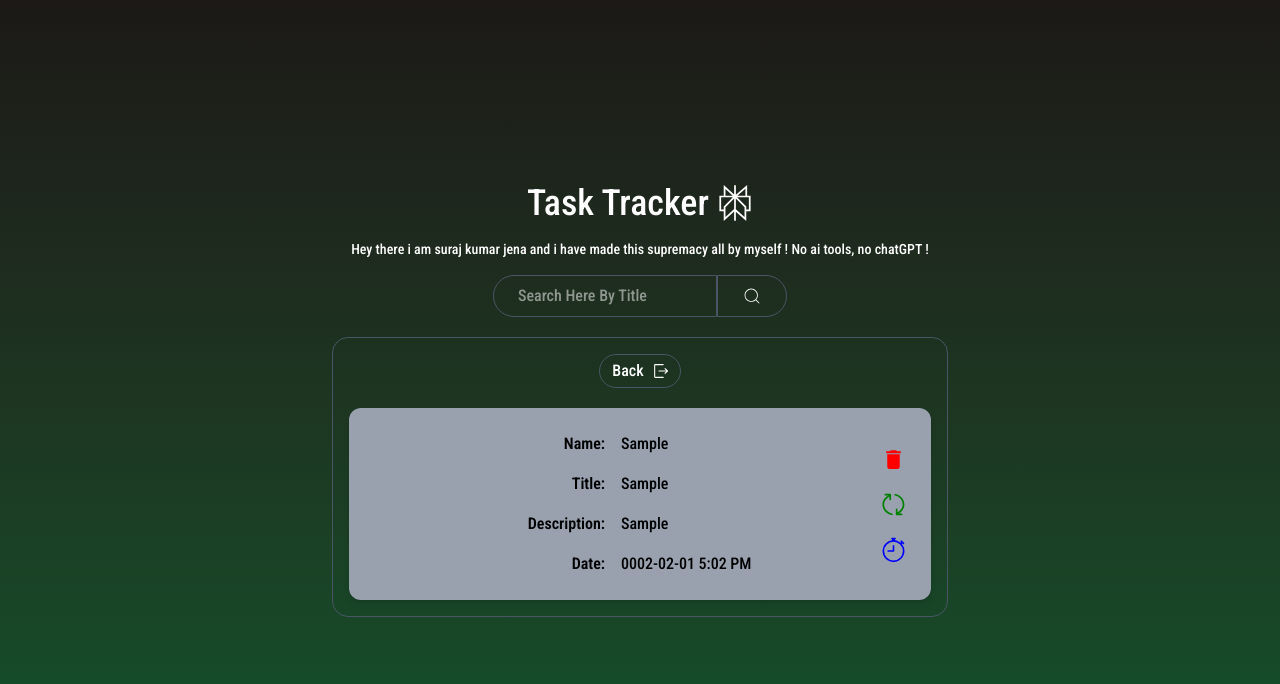
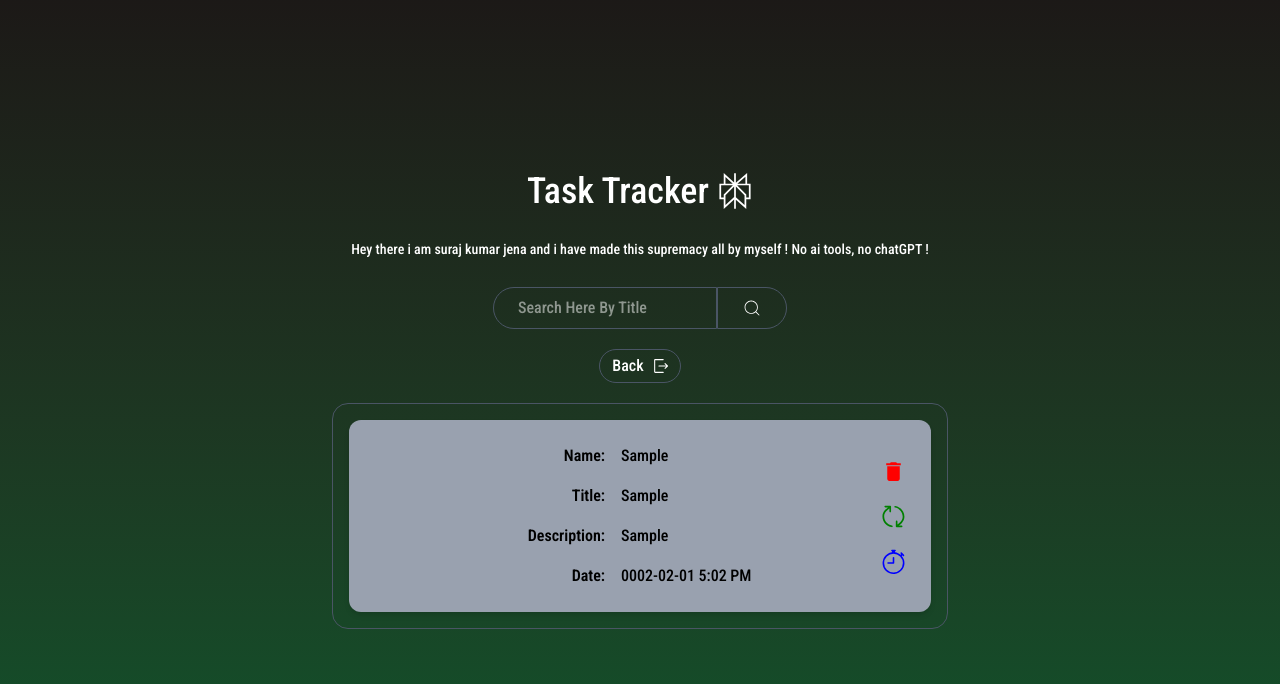
Before and after one commit to jenasuraj/TaskMate, a React (Vite) app: page / in a window 1280 px wide. Both pictures are taken after typing "Sample", "Sample", "Sample" into the empty fields and a click on the button "Submit". Shown: the top 684 px of the page. Built offline with nearby package versions, Linux system fonts and the light colour scheme.

Commit message:
refactor: splitted code

```diff
--- /dev/null
+++ b/src/components/Dashboard.jsx
@@ -0,0 +1,42 @@
+import React from 'react'
+import { MdDelete } from "react-icons/md";
+import { RxUpdate } from "react-icons/rx";
+import { BsStopwatch } from "react-icons/bs";
+
+const Dashboard = ({finalData}) => {
+
+  return (
+ <section className='w-full flex flex-col gap-5 border border-gray-600 p-4 rounded-2xl lg:w-1/2 h-auto items-center justify-center'>
+  {!finalData.length == 0 ? (
+   <div className='flex gap-2 flex-col w-full'>
+   {finalData.map((item,index)=>{
+    return(
+  <div key={index} className='flex flex-col lg:flex-row bg-gray-400 w-full h-auto px-4 py-6 rounded-xl  gap-5 shadow-md'>
+  <div className='grid grid-cols-2 gap-4'>
+    <p className='font-semibold text-right'>Name:</p>
+    <p className='text-left'>{item.name}</p>
+
+    <p className='font-semibold text-right'>Title:</p>
+    <p className='text-left'>{item.title}</p>
+
+    <p className='font-semibold text-right'>Description:</p>
+    <p className='text-left w-60 h-auto '>{item.description}</p>
+
+    <p className='font-semibold text-right'>Date:</p>
+    <p className='text-left'>{item.date}</p>
+  </div>
+  <div className='flex flex-row lg:flex-col gap-5 justify-center  items-center'>
+    <button><MdDelete color='red' size={25}/></button>
+    <button><RxUpdate color='green' size={25}/></button>
+    <button><BsStopwatch color='blue' size={25}/></button>
+  </div>
+</div>
+    )
+   })}
+   </div>
+  ):<p className='text-white text-sm'>Nothing to show here !, Try adding some tasks </p>}
+  </section>
+  )
+}
+
+export default Dashboard
--- /dev/null
+++ b/src/components/FormPage.jsx
@@ -0,0 +1,67 @@
+import React from 'react'
+import { useState } from 'react'
+
+const FormPage = ({setDashboard,setFinalData}) => {
+    const [formData,setFormData] = useState({
+        name:'',title:'',description:'',date:'0002-02-01T17:02'
+      })
+
+  const handleChange = (e)=>{
+    const {name,value} = e.target
+    setFormData(prev=>({...prev,[name]:value}))
+  }
+
+  const checkAmPm = (check)=>{
+    const checkArr = check.split(":")
+    if (checkArr[0]<12) { return "AM" }
+    else { return "PM" }
+  }
+  const timeFixer = (time)=>{
+    let final = null
+    const actual = time.split(":")
+    const timeSlice = parseInt(actual[0])
+    if(timeSlice>12)
+      {
+        final = timeSlice-12
+        const mostFinal = String(final)+":"+actual[1]
+        return mostFinal
+      }
+      else{
+        return time
+      }
+  }
+  const RemoveT = (data) =>{
+    const tobe = data.date
+    const updated = tobe.split('T')
+    updated[1] = timeFixer(updated[1]) +" "+checkAmPm(updated[1])
+    const final = updated.join(' ')
+    const toBeSent = {...data,date:final}
+    //But in React or good JavaScript practices, we do not directly mutate objects. Instead,
+    // we use the spread operator to copy the object and update its values immutably.
+    return toBeSent
+  }
+
+  const handleSubmit = (e)=>{
+  e.preventDefault()
+  if(!formData.name || !formData.description || !formData.title || !formData.date){ return }
+  else{
+    setFinalData(prev=>[...prev,RemoveT(formData)])
+    setFormData({name:'',description:'',date:'',title:''})
+    setDashboard(true)
+  }
+  }
+
+  return (
+     <section>
+        <form className='flex flex-col gap-5 border border-gray-600 p-6 rounded-2xl' onClick={handleSubmit}>
+          <input name='name' type="text"  placeholder='Enter Name' value={formData.name} className='bg-white py-3 px-10 ' onChange={handleChange}/>
+          <input name='title' type="text" placeholder='Enter title' value={formData.title} className='bg-white py-3 px-10 ' onChange={handleChange}/>
+          <input name='description' type="text" placeholder='Enter Description' value={formData.description} className='bg-white py-3 px-10' onChange={handleChange}/>
+          <input name='date' type="datetime-local"  className='bg-white py-3 px-10 ' value={formData.date} onChange={handleChange}/>
+          <button className='bg-black text-white border border-gray-500 py-4 px-10 cursor-pointer' type='submit'>Submit</button>
+        </form>
+      </section>
+  )
+}
+
+export default FormPage
--- a/src/components/Home.jsx
+++ b/src/components/Home.jsx
@@ -1,116 +1,20 @@
 import React from 'react'
 import { useState } from 'react'
-import { RxExit } from "react-icons/rx";
-import { SiPerplexity } from "react-icons/si";
-import { MdDelete } from "react-icons/md";
-import { RxUpdate } from "react-icons/rx";
-import { BsStopwatch } from "react-icons/bs";
-import { CiSearch } from "react-icons/ci";
+import Static from './Static';
+import FormPage from './FormPage';
+import Dashboard from './Dashboard';
 
 const Home = () => {
-  const [formData,setFormData] = useState({
-    name:'',title:'',description:'',date:'0002-02-01T17:02'
-  })
+  const [dashboard,setDashboard] = useState(false)
   const [finalData,setFinalData] = useState([])
-  const [dashboard,setDashboard] = useState(false)
-
-  const handleChange = (e)=>{
-    const {name,value} = e.target
-    setFormData(prev=>({...prev,[name]:value}))
-  }
-
-  const checkAmPm = (check)=>{
-    const checkArr = check.split(":")
-    if (checkArr[0]<12) { return "AM" }
-    else { return "PM" }
-  }
-  const timeFixer = (time)=>{
-    let final = null
-    const actual = time.split(":")
-    const timeSlice = parseInt(actual[0])
-    if(timeSlice>12)
-      {
-        final = timeSlice-12
-        const mostFinal = String(final)+":"+actual[1]
-        return mostFinal
-      }
-      else{
-        return time
-      }
-  }
-  const RemoveT = (data) =>{
-    const tobe = data.date
-    const updated = tobe.split('T')
-    updated[1] = timeFixer(updated[1]) +" "+checkAmPm(updated[1])
-    const final = updated.join(' ')
-    const toBeSent = {...data,date:final}
-    //But in React or good JavaScript practices, we do not directly mutate objects. Instead,
-    // we use the spread operator to copy the object and update its values immutably.
-    return toBeSent
-  }
-
-  const handleSubmit = (e)=>{
-  e.preventDefault()
-  if(!formData.name || !formData.description || !formData.title || !formData.date){ return }
-  else{
-    setFinalData(prev=>[...prev,RemoveT(formData)])
-    setFormData({name:'',description:'',date:'',title:''})
-    setDashboard(true)
-  }
-  }
 
   return (
 <main className=" gap-5 bg-gradient-to-b from-stone-900 to-green-900 w-full min-h-screen flex items-center justify-center roboto-condensed-suraj p-6 flex-col">
-
-  <header className='text-white flex flex-col text-center gap-2 '>
-   <h1 className='text-4xl flex gap-2 items-center justify-center'>Task Tracker <SiPerplexity/></h1>
-   <p className='text-sm p-2'>Hey there i am suraj kumar jena and i have made this supremacy all by myself ! No ai tools, no chatGPT !</p>
-   <div className='flex justify-center  '>
-    <input placeholder='Search Here By Title' className='px-6 py-2 border border-gray-600 rounded-l-full'/>
-    <button className='px-6 py-2 border border-gray-600 rounded-r-full cursor-pointer'><CiSearch size={20} color='white'/></button>
-   </div>
-  </header>
-
+ <Static setDashboard={setDashboard} dashboard={dashboard}/>
  {!dashboard ? (
-   <section>
-    <form className='flex flex-col gap-5 border border-gray-600 p-6 rounded-2xl' onClick={handleSubmit}>
-      <input name='name' type="text"  placeholder='Enter Name' value={formData.name} className='bg-white py-3 px-10 ' onChange={handleChange}/>
-      <input name='title' type="text" placeholder='Enter title' value={formData.title} className='bg-white py-3 px-10 ' onChange={handleChange}/>
-      <input name='description' type="text" placeholder='Enter Description' value={formData.description} className='bg-white py-3 px-10' onChange={handleChange}/>
-      <input name='date' type="datetime-local"  className='bg-white py-3 px-10 ' value={formData.date} onChange={handleChange}/>
-      <button className='bg-black text-white border border-gray-500 py-4 px-10 cursor-pointer' type='submit'>Submit</button>
-    </form>
-  </section>
+  <FormPage setDashboard={setDashboard} setFinalData={setFinalData}/>
  ):(
-  <section className='w-full flex flex-col gap-5 border border-gray-600 p-4 rounded-2xl lg:w-1/2 h-auto items-center justify-center'>
-    <button className='py-1 px-3 w-fit bg-transparent cursor-pointer flex items-center gap-2 rounded-4xl border border-gray-600 text-white' onClick={()=>setDashboard(false)}>     Back  <RxExit/> </button>
-   <div className='flex gap-2 flex-col w-full'>
-   {finalData.map((item,index)=>{
-    return(
-  <div key={index} className='bg-gray-400 w-full h-auto px-4 py-6 rounded-xl flex gap-5 shadow-md'>
-  <div className='grid grid-cols-2 gap-4'>
-    <p className='font-semibold text-right'>Name:</p>
-    <p className='text-left'>{item.name}</p>
-
-    <p className='font-semibold text-right'>Title:</p>
-    <p className='text-left'>{item.title}</p>
-
-    <p className='font-semibold text-right'>Description:</p>
-    <p className='text-left w-60 h-auto '>{item.description}</p>
-
-    <p className='font-semibold text-right'>Date:</p>
-    <p className='text-left'>{item.date}</p>
-  </div>
-  <div className='flex flex-col gap-5 justify-center  items-center'>
-    <button><MdDelete color='red' size={25}/></button>
-    <button><RxUpdate color='green' size={25}/></button>
-    <button><BsStopwatch color='blue' size={25}/></button>
-  </div>
-</div>
-    )
-   })}
-   </div>
-  </section>
+  <Dashboard finalData={finalData} />
  )}
 </main>
   )
--- /dev/null
+++ b/src/components/Static.jsx
@@ -0,0 +1,22 @@
+import React from 'react'
+import { CiSearch } from "react-icons/ci";
+import { SiPerplexity } from "react-icons/si";
+import { RxExit } from "react-icons/rx";
+
+const Static = ({setDashboard,dashboard}) => {
+  return (
+    <>
+<header className='text-white flex flex-col text-center items-center gap-5 '>
+   <h1 className='text-4xl flex gap-2 items-center justify-center'>Task Tracker <SiPerplexity/></h1>
+   <p className='text-sm p-2'>Hey there i am suraj kumar jena and i have made this supremacy all by myself ! No ai tools, no chatGPT !</p>
+   <div className='flex justify-center  '>
+    <input placeholder='Search Here By Title' className='px-6 py-2 border border-gray-600 rounded-l-full'/>
+    <button className='px-6 py-2 border border-gray-600 rounded-r-full cursor-pointer'><CiSearch size={20} color='white'/></button>
+   </div>
+<button className='py-1 px-3 w-fit bg-transparent cursor-pointer flex items-center gap-2 rounded-4xl border border-gray-600 text-white' onClick={()=>setDashboard(!dashboard)}> {!dashboard ? 'Dashboard':'Back'} <RxExit/> </button>
+  </header>
+    </>
+  )
+}
+
+export default Static
```
